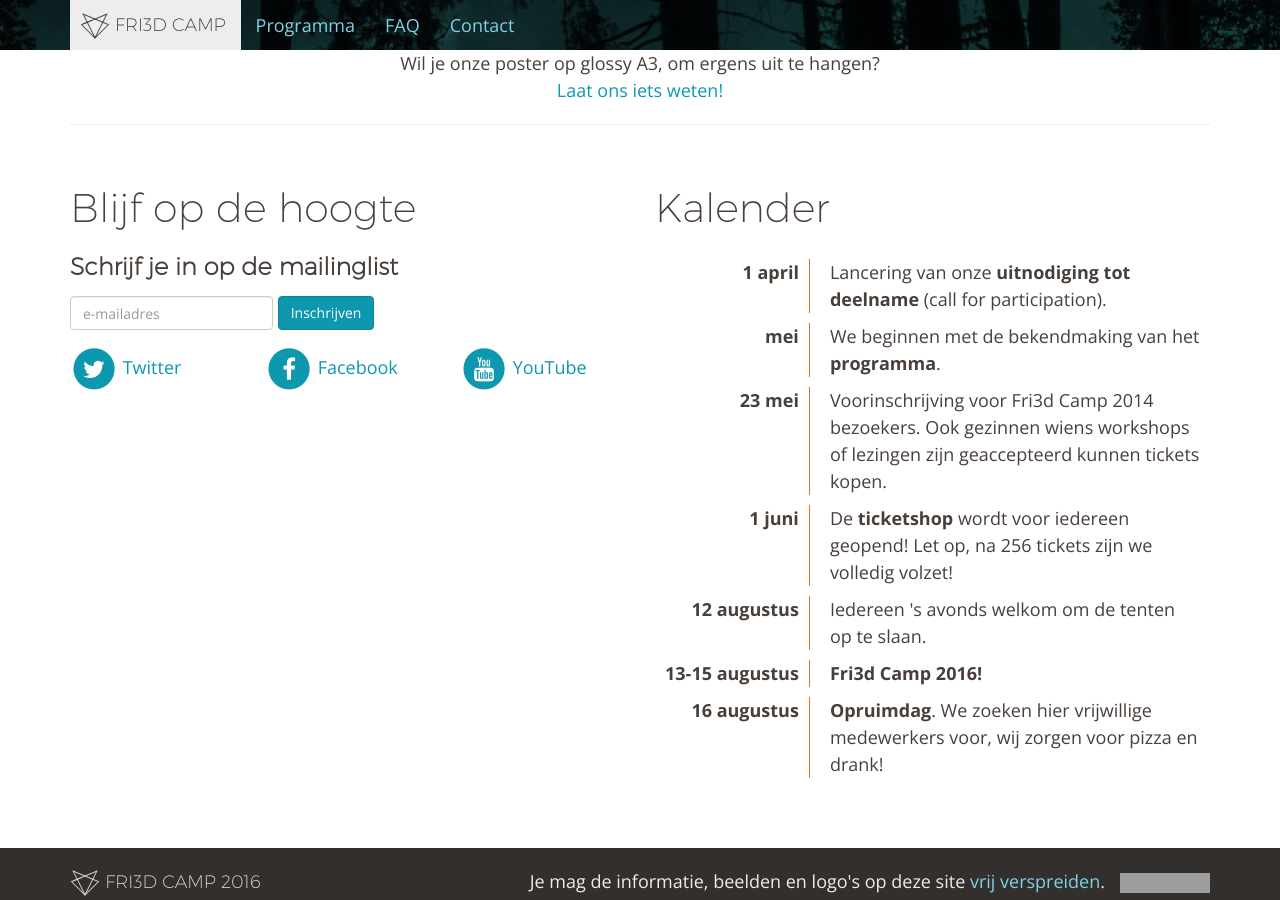
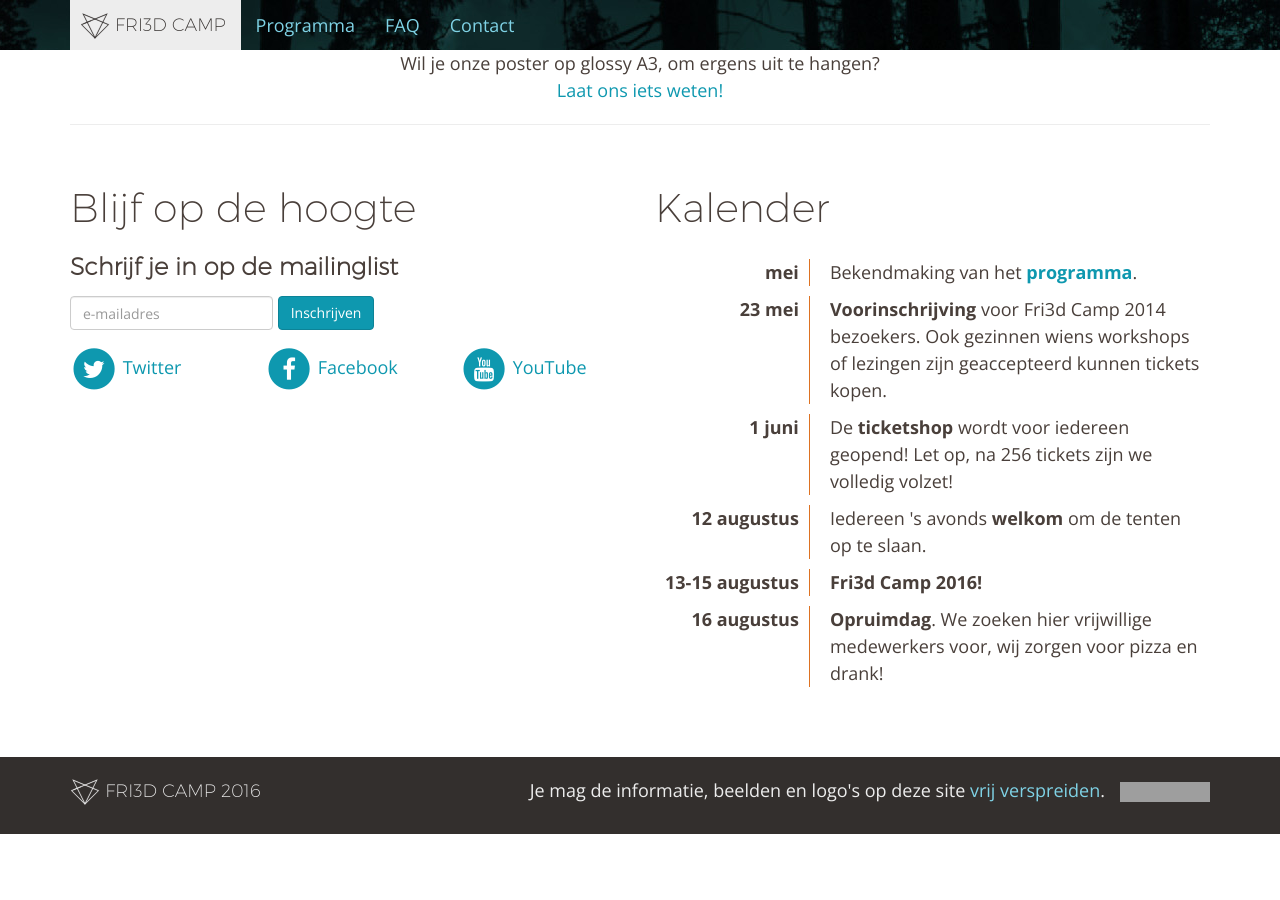
Before and after one commit to Fri3dCamp/fri3dweb2016, a Jekyll site: the page built from index.md, in a window 1280 px wide and 900 px high, scrolled down 1376 px. Built offline with Jekyll 4.4.1, drawn with Linux system fonts in a browser that asks for light colours; nearby versions of some CDN libraries; after the commit the page ends 2210 px from its top, so only the background shows below that; some of the changed text lies outside the part shown; grey boxes are pictures that could not be loaded.

Commit message:
uitnodiging vervangen door programma, kalender tweaks

```diff
--- a/_layouts/home.html
+++ b/_layouts/home.html
@@ -12,10 +12,10 @@
   <div class="row">
 
     <div class="col-md-6">
-      <h3><a href="/uitnodiging">Uitnodiging tot Deelname</a></h3>
+      <h3><a href="/programma">Programma</a></h3>
       <p>
-        De beste manier om aan Fri3d Camp 2016 deel te nemen is door zelf een activiteit aan ons programma bij te dragen.
-        Lees daarom zeker onze <a href="/uitnodiging">uitnodiging tot deelname</a>.
+        Sloten openen, in 3D tekenen, een raket lanceren, ale TV's uitzetten, slimme kleren maken, aluminium gieten, DNA uit een kiwi halen, ...
+        Met ons <a href="/programma">programma</a> zal niemand zich vervelen.
       </p>
     </div>
 
--- a/index.md
+++ b/index.md
@@ -25,16 +25,12 @@
   <h2>Kalender</h2>
   <table class="calendar">
     <tr>
-        <th>1 april</th>
-        <td>Lancering van onze <strong>uitnodiging tot deelname</strong> (call for participation).</td>
-    </tr>
-    <tr>
         <th>mei</th>
-        <td>We beginnen met de bekendmaking van het <strong>programma</strong>.</td>
+        <td>Bekendmaking van het <a href="/programma"><strong>programma</strong></a>.</td>
     </tr>
     <tr>
         <th>23 mei</th>
-        <td>Voorinschrijving</strong> voor Fri3d Camp 2014 bezoekers. Ook gezinnen wiens workshops of lezingen zijn geaccepteerd kunnen tickets kopen.</td>
+        <td><strong>Voorinschrijving</strong> voor Fri3d Camp 2014 bezoekers. Ook gezinnen wiens workshops of lezingen zijn geaccepteerd kunnen tickets kopen.</td>
     </tr>
     <tr>
         <th>1 juni</th>
@@ -42,7 +38,7 @@
     </tr>
     <tr>
         <th>12 augustus</th>
-        <td>Iedereen 's avonds welkom om de tenten op te slaan.</td>
+        <td>Iedereen 's avonds <strong>welkom</strong> om de tenten op te slaan.</td>
     </tr>
     <tr>
         <th>13-15 augustus</th>
```
